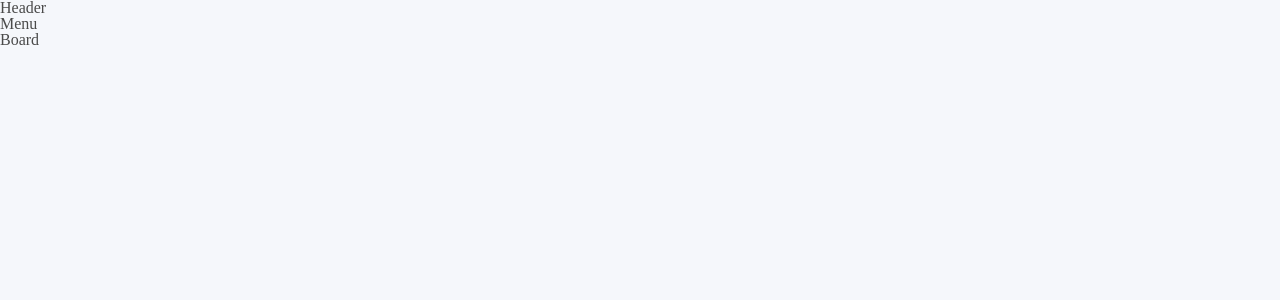
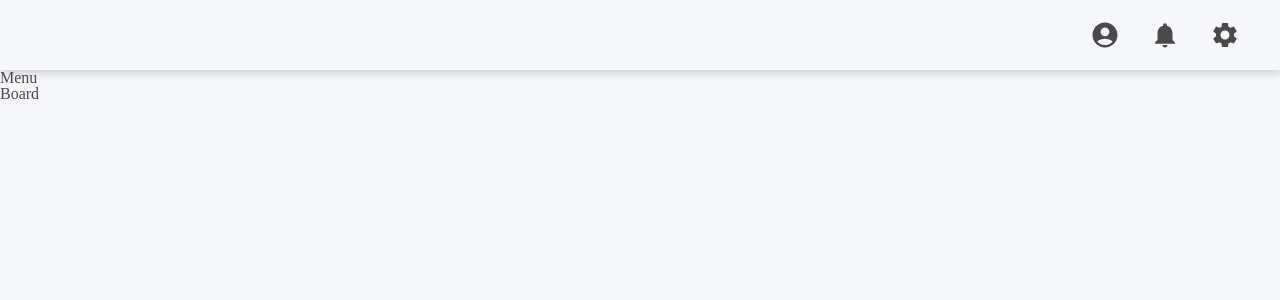
Before and after one commit to wanted-group-4/ad-platform, a React (Create React App) app: page / in a window 1280 px wide. Shown: the top 300 px of the page. Built offline with nearby package versions, Linux system fonts and the light colour scheme.

Commit message:
feat: Header 컴포넌트 구현

```diff
--- a/src/components/layout/Header.tsx
+++ b/src/components/layout/Header.tsx
@@ -1,7 +1,43 @@
 import React from 'react';
+import styled from 'styled-components';
+
+import AccountCircleIcon from '@mui/icons-material/AccountCircle';
+import NotificationsIcon from '@mui/icons-material/Notifications';
+import SettingsIcon from '@mui/icons-material/Settings';
 
 function Header() {
-  return <div>Header</div>;
+  return (
+    <HeaderContainer>
+      <IconContainer>
+        <AccountCircleIcon />
+        <NotificationsIcon />
+        <SettingsIcon />
+      </IconContainer>
+    </HeaderContainer>
+  );
 }
 
 export default Header;
+
+const HeaderContainer = styled.header`
+  grid-area: header;
+  display: flex;
+  justify-content: space-between;
+  align-items: center;
+  padding: 20px 40px;
+  width: 100%;
+  height: 70px;
+  box-shadow: ${({theme}) => theme.boxShadow.board};
+`;
+const IconContainer = styled.div`
+  display: flex;
+  right: 0;
+  width: 150px;
+  justify-content: space-between;
+  align-items: center;
+  margin-left: auto;
+  svg {
+    width: 30px;
+    height: 30px;
+  }
+`;
```
